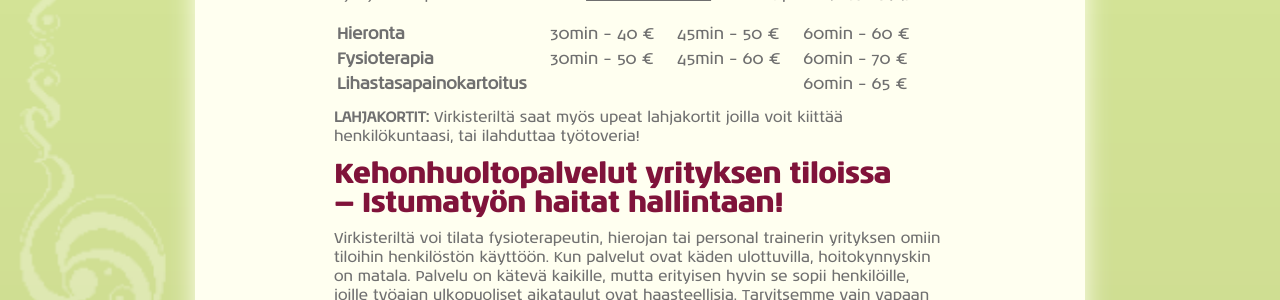
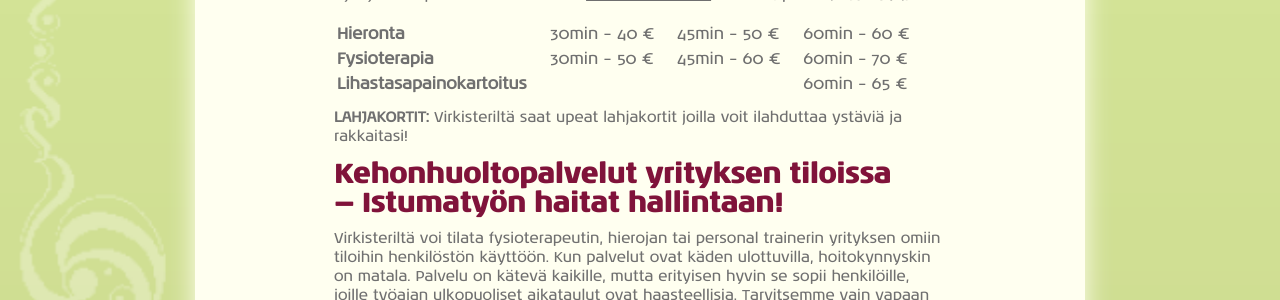
Before and after one commit to sdsykes-web/virkisteri, a Jekyll site: the page built from fysioterapia.md, in a window 1280 px wide. Shown: the part 917-1217 px from the top of the page. Built offline with Jekyll 4.4.1, drawn with Linux system fonts in a browser that asks for light colours; nearby versions of some CDN libraries; some web fonts are replaced.

Commit message:
Update fysioterapia.md

```diff
--- a/fysioterapia.md
+++ b/fysioterapia.md
@@ -30,7 +30,7 @@ Työfysioterapeutti Riikka Ilmivalta [riikka@virkisteri.fi](mailto:riikka@virkis
   </tr>
 </table>
 
-**LAHJAKORTIT:** Virkisteriltä saat myös upeat lahjakortit joilla voit kiittää henkilökuntaasi, tai ilahduttaa työtoveria!
+**LAHJAKORTIT:** Virkisteriltä saat upeat lahjakortit joilla voit ilahduttaa ystäviä ja rakkaitasi!
 
 ### Kehonhuoltopalvelut yrityksen tiloissa<br>&mdash; Istumatyön haitat hallintaan!
 
```
